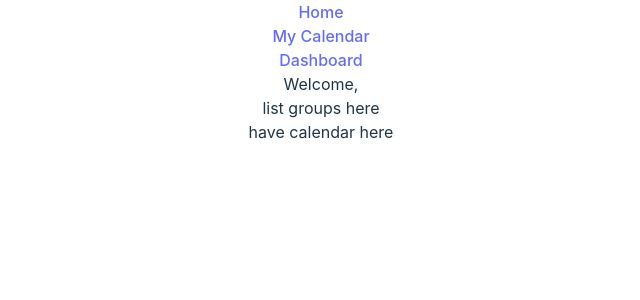
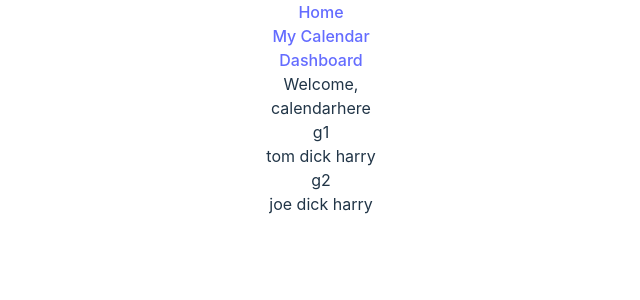
Before and after one commit to WPI-Hackathon/WPI-Hackathon.github.io, a React (Vite) app: page /profile in a window 1280 px wide. Shown: the top 300 px of the page, without its empty margins (319-959 px from the left). Built offline with nearby package versions, Linux system fonts and the light colour scheme; no server answers.

Commit message:
basic profile page

```diff
--- /dev/null
+++ b/src/components/Group.tsx
@@ -0,0 +1,12 @@
+import { GroupData } from "../screens/ProfileScreen"
+type GroupProps = {
+  group_data: GroupData
+}
+export default function Group({ group_data }: GroupProps) {
+  return (
+    <div>
+      <div>{group_data.name}</div>
+      <div>{group_data.members.map((member) => ` ${member}`)}</div>
+    </div>
+  )
+}
--- a/src/screens/ProfileScreen.tsx
+++ b/src/screens/ProfileScreen.tsx
@@ -1,6 +1,23 @@
 import { User, getAuth, onAuthStateChanged } from "firebase/auth"
 import { useState, useEffect } from "react"
+import Group from "../components/Group"
 
+export type GroupData = {
+  name: string,
+  members: string[]
+};
+
+const groups: GroupData[] = [
+
+  {
+    name: "g1",
+    members: ["tom", "dick", "harry"]
+  },
+  {
+    name: "g2",
+    members: ["joe", "dick", "harry"]
+  }
+]
 export default function ProfileScreen() {
   const auth = getAuth()
 
@@ -22,8 +39,13 @@ export default function ProfileScreen() {
 
       <div className="flex-auto justify-center">
         <div className="flex h-full">
-          <div className="w-3/4 bg-red-50">list groups here</div>
-          <div className="w-1/4 bg-cyan-50">have calendar here</div>
+          <div className="w-2/4 bg-red-900">calendarhere</div>
+          <div className="w-2/4 bg-cyan-900">
+            {groups.map((group: GroupData) =>
+              <Group group_data={group} />
+            )}
+
+          </div>
         </div>
       </div>
     </div>
```
